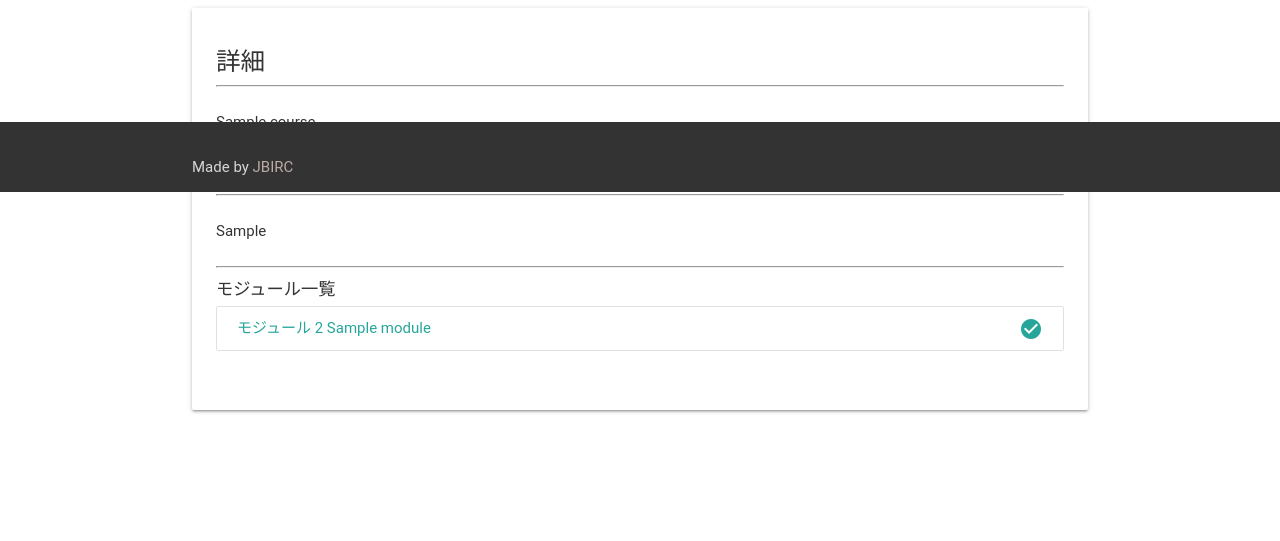
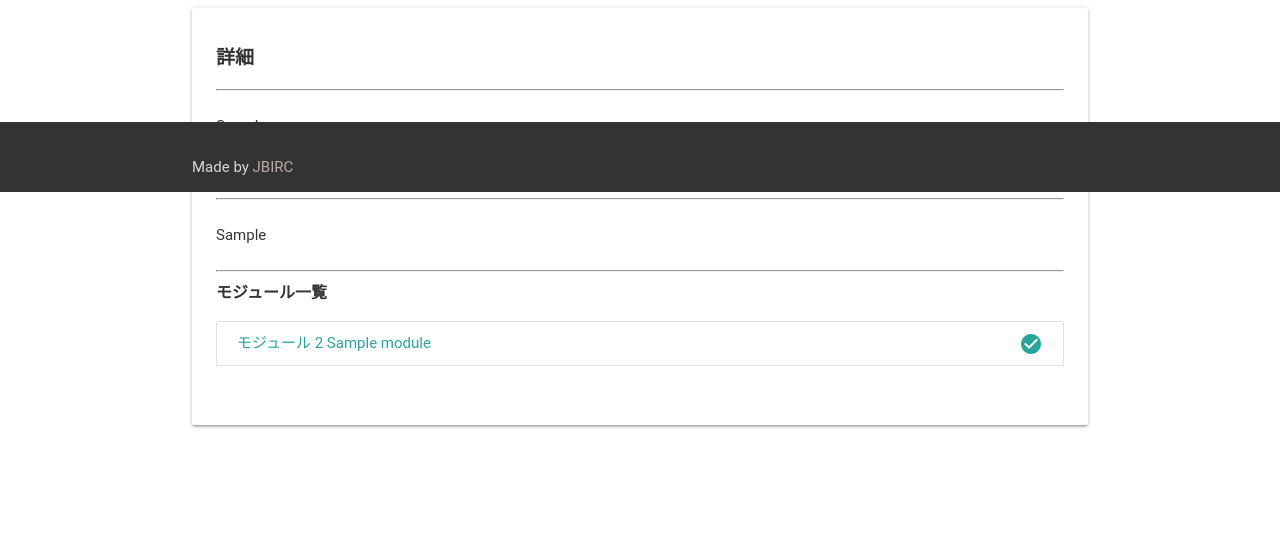
Before and after one commit to yasuo-/unicollege, a Django app: page /students/course/1/ in a window 1280 px wide. Shown: the part 608-1149 px from the top of the page. Before the commit the page ends 1021 px from the top, so only its background shows below. Run offline with Django 3.2, Linux system fonts and the light colour scheme; a user stored in the database is signed in; tables that the repository leaves empty hold one stand-in row (values such as "Sample post").

Commit message:
表示調整

```diff
--- a/unicollege/templates/students/course/detail.html
+++ b/unicollege/templates/students/course/detail.html
@@ -14,8 +14,8 @@
               allow="accelerometer; gyroscope; autoplay; encrypted-media; picture-in-picture;"
               allowfullscreen="true"></iframe>
     </div>
-    <div class="card-panel alcaramel"  style="margin-bottom: 150px">
-      <h5>詳細</h5>
+    <div class="card-panel alcaramel" style="margin-bottom: 150px">
+      <h5 style="margin-bottom: 20px;font-size: 19px;font-weight: 600;">詳細</h5>
       <hr>
       <div style="margin-top: 20px;margin-bottom: 20px">
         <p class="">{{ object.title }}</p>
@@ -28,8 +28,8 @@
       </div>
 
       <hr>
-      <div class="row">
-        <h6>モジュール一覧</h6>
+      <div class="row" 　style="margin-top: 20px">
+        <h6 style="margin-bottom: 20px;font-size: 16px;font-weight: 600;">モジュール一覧</h6>
         <div class="collection">
           {% for m in object.modules.all %}
             <a href="{% url "students:student_course_detail_module" object.id m.id %}"
@@ -40,7 +40,7 @@
               {{ m.title }}
               {% for completed in completed_list %}
                 {% if m == completed.module %}
-                <span><i class="material-icons right">check_circle</i></span>
+                  <span><i class="material-icons right">check_circle</i></span>
                 {% endif %}
               {% endfor %}
             </a>
```
Also changed, not shown: unicollege/templates/students/course/detail_content.html (+5 -3 lines).
